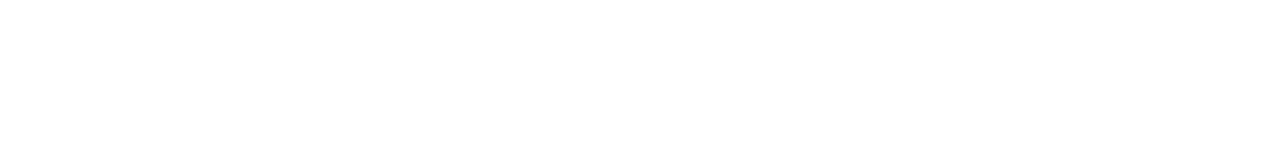
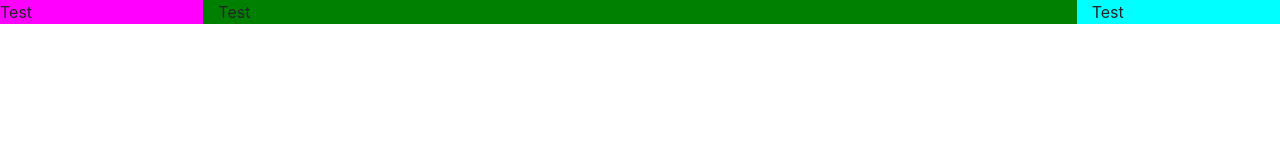
Before and after one commit to LordDraken/INF286Project1, a plain HTML site: page index.html in a window 1280 px wide. Drawn offline with Linux system fonts and the light colour scheme.

Commit message:
v0.0.2
Making Sure Bootstrap workds

```diff
--- a/index.html
+++ b/index.html
@@ -6,12 +6,17 @@ INF 286 - 001 MW 2:00 - 3:15PM GH 333 w/ Hongmei Wang
 <html lang="en">
 	<head>
 		<meta charset="utf-8">
-	<title></title>
+		<link rel="stylesheet" href="css/bootstrap.css">
+		<title>Suzanne Collins Books</title>
 
 	</head>
+
+
 	<body>
-	<header>
-
+		<header class="row">
+			<div class="col-2" style="background-color: magenta">Test</div>
+			<div class="col-8" style="background-color: green">Test</div>
+			<div class="col-2" style="background-color: cyan">Test</div>
 		</header>
 		<nav>
 
@@ -23,4 +28,5 @@ INF 286 - 001 MW 2:00 - 3:15PM GH 333 w/ Hongmei Wang
 
 		</footer>
 	</body>
+
 </html>
```
Lines whose indentation alone changed are shown as unchanged.
